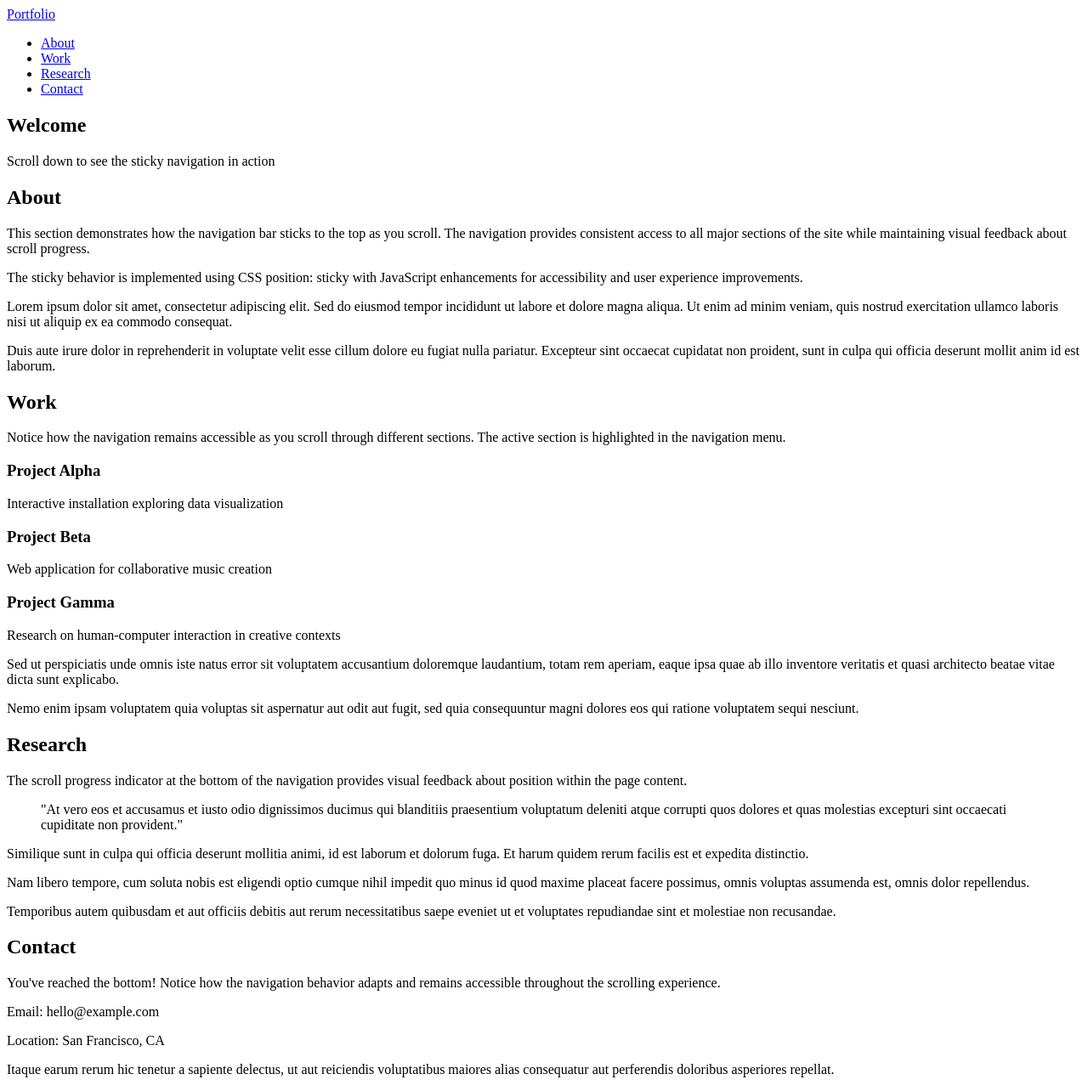
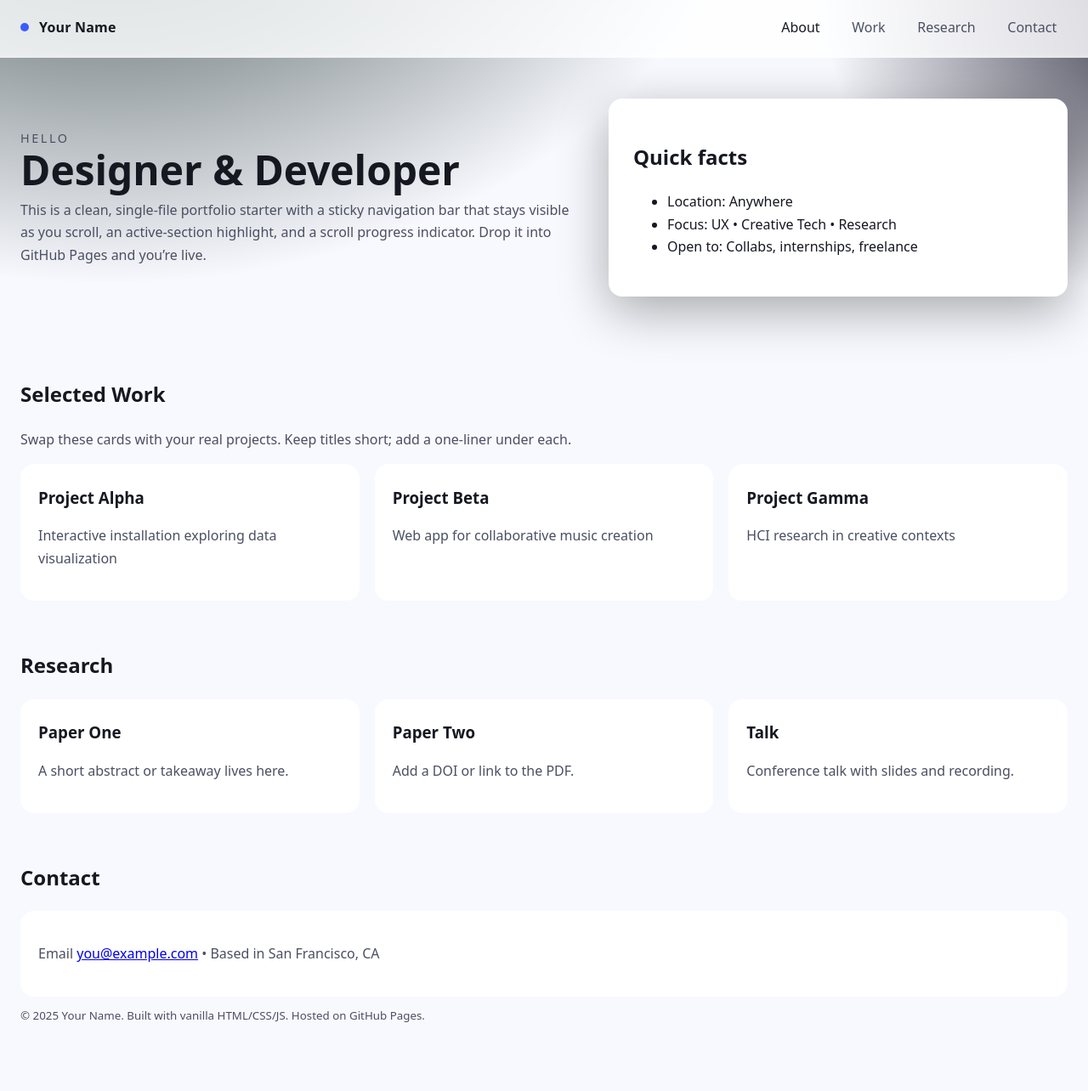
Before and after one commit to avatartakovsky/portfolio, a plain HTML site: page index.html in a window 1280 px wide. Shown: the whole page at 85% size. After the commit the page ends 1207 px from the top, so only its background shows below. Drawn offline with Linux system fonts and the light colour scheme.

Commit message:
Update index.html

```diff
--- a/index.html
+++ b/index.html
@@ -1,87 +1,208 @@
-<html lang="en"><head>
-    <meta charset="UTF-8">
-    <meta name="viewport" content="width=device-width, initial-scale=1.0">
-    <title>Sticky Navigation</title>
-    <link rel="stylesheet" href="styles.css">
-    <!--
-    PATTERN: Sticky Navigation
-    DEMONSTRATES: Clean sticky header with scroll behavior, progress indicator
-    ENHANCEMENTS: Add scroll-based nav highlighting, hide/show on scroll direction, mobile collapsing
-    -->
+<!DOCTYPE html>
+<html lang="en">
+<head>
+  <meta charset="utf-8" />
+  <meta name="viewport" content="width=device-width, initial-scale=1" />
+  <title>Your Name — Portfolio</title>
+  <meta name="description" content="A minimal portfolio with a sticky navigation bar, scroll‑spy highlighting, and progress indicator. Single‑file and GitHub Pages ready."/>
+  <style>
+    /* ====== Theme ====== */
+    :root{
+      --bg: #0b0c10;
+      --surface: #111218cc; /* translucent for blur */
+      --text: #f5f7ff;
+      --muted: #c9ccda;
+      --accent: #8b9dff;
+      --ring: #9ad0ff;
+      --card: #14161f;
+      --maxw: 90rem;
+      --nav-h: 64px; /* header height */
+      --radius: 16px;
+    }
+    @media (prefers-color-scheme: light){
+      :root{
+        --bg:#f8f9fe; --surface:#ffffffcc; --text:#161821; --muted:#4a4f62; --accent:#3b5bff; --ring:#3aa3ff; --card:#ffffff;
+      }
+    }
+    *{box-sizing:border-box}
+    html{scroll-behavior:smooth}
+    @media (prefers-reduced-motion: reduce){ html{scroll-behavior:auto} }
+    body{
+      margin:0; font: 500 16px/1.65 system-ui, -apple-system, Segoe UI, Roboto, Inter, "Helvetica Neue", Arial, "Noto Sans", "Apple Color Emoji", "Segoe UI Emoji";
+      color:var(--text); background:radial-gradient(80rem 60rem at 10% -20%, #233 0%, transparent 60%), radial-gradient(50rem 40rem at 110% 0%, #223 0%, transparent 55%), var(--bg);
+    }
+    .wrap{max-width:var(--maxw); margin:0 auto; padding:0 24px}
+
+    /* ====== Skip link ====== */
+    .skip-link{position:absolute; left:-9999px; top:0; background:var(--card); color:var(--text); padding:10px 14px; border-radius:10px; box-shadow:0 8px 30px #0003}
+    .skip-link:focus{left:12px; top:12px; outline:3px solid var(--ring)}
+
+    /* ====== Header / Sticky Nav ====== */
+    header{
+      position:sticky; top:0; z-index:50; backdrop-filter:saturate(180%) blur(10px);
+      background:var(--surface); border-bottom:1px solid #ffffff20;
+    }
+    .nav{display:flex; align-items:center; justify-content:space-between; height:var(--nav-h)}
+    .brand{display:flex; align-items:center; gap:.75rem; font-weight:800; letter-spacing:.2px}
+    .brand .dot{display:inline-block; width:10px; height:10px; border-radius:50%; background:var(--accent)}
+
+    .nav ul{list-style:none; display:flex; gap:.75rem; margin:0; padding:0}
+    .nav a{display:inline-flex; align-items:center; gap:.4rem; text-decoration:none; color:var(--muted); padding:.55rem .8rem; border-radius:999px}
+    .nav a:hover{color:var(--text); background:#ffffff10}
+    .nav a[aria-current="true"], .nav a.is-active{color:var(--text); background:#ffffff1a; box-shadow: inset 0 0 0 1px #ffffff20}
+
+    /* Mobile menu */
+    .nav-toggle{display:none; background:transparent; border:1px solid #ffffff30; color:var(--text); padding:.5rem .7rem; border-radius:10px}
+    .nav-toggle:focus-visible{outline:3px solid var(--ring)}
+    @media (max-width: 900px){
+      .nav ul{position:fixed; inset:calc(var(--nav-h) + 8px) 12px auto 12px; background:var(--card); border:1px solid #ffffff20; border-radius:14px; box-shadow:0 16px 60px #0005; padding:10px; flex-direction:column; gap:4px; display:none}
+      .nav ul[aria-expanded="true"]{display:flex}
+      .nav-toggle{display:inline-flex}
+    }
+
+    /* ====== Progress bar (under header) ====== */
+    .progress{height:3px; background:#ffffff1a; position:relative}
+    .progress > i{position:absolute; inset:0; width:0; background:linear-gradient(90deg, var(--accent), #66e1ff); transform-origin:left;}
+
+    /* ====== Main content ====== */
+    main{padding:48px 0 80px}
+    section{scroll-margin-top: calc(var(--nav-h) + 16px);}
+    .hero{display:grid; grid-template-columns: 1.1fr .9fr; gap:2rem; align-items:center; padding:48px 0}
+    .hero .card{background:var(--card); border:1px solid #ffffff1f; border-radius:var(--radius); padding:28px; box-shadow:0 16px 60px #0005}
+    .hero h1{font-size: clamp(28px, 2.8vw + 12px, 64px); line-height:1.06; margin:0 0 8px}
+    .hero p{color:var(--muted); margin:0}
+
+    .grid{display:grid; grid-template-columns: repeat(3, 1fr); gap:18px}
+    .card{background:var(--card); border:1px solid #ffffff1f; border-radius:var(--radius); padding:20px}
+    .card h3{margin:.2rem 0 .3rem}
+    .muted{color:var(--muted)}
+    .kicker{font-size:.9rem; text-transform:uppercase; letter-spacing:.18em; color:var(--muted)}
+
+    @media (max-width:1000px){ .hero{grid-template-columns:1fr} .grid{grid-template-columns:1fr 1fr} }
+    @media (max-width:640px){ .grid{grid-template-columns:1fr} }
+
+    footer{padding:56px 0 80px; color:var(--muted)}
+    footer a{color:inherit}
+  </style>
 </head>
-<body><a href="#main" style="position: absolute; left: -9999px; z-index: 1000; padding: 8px; background: rgb(0, 0, 0); color: rgb(255, 255, 255); text-decoration: none;">Skip to main content</a>
-    <header class="header" id="header">
-        <nav class="nav">
-            <div class="nav-brand">
-                <a href="#home">Portfolio</a>
+<body>
+  <a class="skip-link" href="#content">Skip to content</a>
+
+  <header>
+    <div class="wrap nav" role="navigation" aria-label="Primary">
+      <div class="brand"><span class="dot" aria-hidden="true"></span> <span>Your Name</span></div>
+      <button class="nav-toggle" aria-controls="menu" aria-expanded="false" aria-label="Toggle menu">☰</button>
+      <ul id="menu" role="menubar" aria-expanded="false">
+        <li role="none"><a role="menuitem" href="#about" data-spy>About</a></li>
+        <li role="none"><a role="menuitem" href="#work" data-spy>Work</a></li>
+        <li role="none"><a role="menuitem" href="#research" data-spy>Research</a></li>
+        <li role="none"><a role="menuitem" href="#contact" data-spy>Contact</a></li>
+      </ul>
     </div>
-            <ul class="nav-list">
-                <li><a href="#about" class="nav-link">About</a></li>
-                <li><a href="#work" class="nav-link">Work</a></li>
-                <li><a href="#research" class="nav-link">Research</a></li>
-                <li><a href="#contact" class="nav-link">Contact</a></li>
-            </ul>
-        </nav>
-        <div class="scroll-progress" id="scrollProgress" style="transform: scaleX(0);"></div>
+    <div class="progress" aria-hidden="true"><i id="bar"></i></div>
   </header>
 
-    <main>
-        <section id="home" class="hero">
-            <h1>Welcome</h1>
-            <p>Scroll down to see the sticky navigation in action</p>
+  <main id="content" class="wrap">
+    <!-- HERO / INTRO -->
+    <section id="about" aria-labelledby="about-h">
+      <div class="hero">
+        <div>
+          <p class="kicker">Hello</p>
+          <h1 id="about-h">Designer & Developer</h1>
+          <p class="muted">This is a clean, single‑file portfolio starter with a sticky navigation bar that stays visible as you scroll, an active‑section highlight, and a scroll progress indicator. Drop it into GitHub Pages and you’re live.</p>
+        </div>
+        <div class="card">
+          <h2>Quick facts</h2>
+          <ul>
+            <li>Location: Anywhere</li>
+            <li>Focus: UX • Creative Tech • Research</li>
+            <li>Open to: Collabs, internships, freelance</li>
+          </ul>
+        </div>
+      </div>
     </section>
 
-        <section id="about" class="content-section">
-            <h2>About</h2>
-            <p>This section demonstrates how the navigation bar sticks to the top as you scroll. The navigation provides consistent access to all major sections of the site while maintaining visual feedback about scroll progress.</p>
-            <p>The sticky behavior is implemented using CSS position: sticky with JavaScript enhancements for accessibility and user experience improvements.</p>
-            <p>Lorem ipsum dolor sit amet, consectetur adipiscing elit. Sed do eiusmod tempor incididunt ut labore et dolore magna aliqua. Ut enim ad minim veniam, quis nostrud exercitation ullamco laboris nisi ut aliquip ex ea commodo consequat.</p>
-            <p>Duis aute irure dolor in reprehenderit in voluptate velit esse cillum dolore eu fugiat nulla pariatur. Excepteur sint occaecat cupidatat non proident, sunt in culpa qui officia deserunt mollit anim id est laborum.</p>
+    <!-- WORK -->
+    <section id="work" aria-labelledby="work-h" style="padding:28px 0 8px">
+      <h2 id="work-h">Selected Work</h2>
+      <p class="muted">Swap these cards with your real projects. Keep titles short; add a one‑liner under each.</p>
+      <div class="grid" style="margin-top:12px">
+        <article class="card"><h3>Project Alpha</h3><p class="muted">Interactive installation exploring data visualization</p></article>
+        <article class="card"><h3>Project Beta</h3><p class="muted">Web app for collaborative music creation</p></article>
+        <article class="card"><h3>Project Gamma</h3><p class="muted">HCI research in creative contexts</p></article>
+      </div>
     </section>
 
-        <section id="work" class="content-section">
-            <h2>Work</h2>
-            <p>Notice how the navigation remains accessible as you scroll through different sections. The active section is highlighted in the navigation menu.</p>
-            <div class="work-grid">
-                <div class="work-item">
-                    <h3>Project Alpha</h3>
-                    <p>Interactive installation exploring data visualization</p>
+    <!-- RESEARCH -->
+    <section id="research" aria-labelledby="research-h" style="padding:28px 0 8px">
+      <h2 id="research-h">Research</h2>
+      <div class="grid" style="margin-top:12px">
+        <article class="card"><h3>Paper One</h3><p class="muted">A short abstract or takeaway lives here.</p></article>
+        <article class="card"><h3>Paper Two</h3><p class="muted">Add a DOI or link to the PDF.</p></article>
+        <article class="card"><h3>Talk</h3><p class="muted">Conference talk with slides and recording.</p></article>
       </div>
-                <div class="work-item">
-                    <h3>Project Beta</h3>
-                    <p>Web application for collaborative music creation</p>
-                </div>
-                <div class="work-item">
-                    <h3>Project Gamma</h3>
-                    <p>Research on human-computer interaction in creative contexts</p>
-                </div>
-            </div>
-            <p>Sed ut perspiciatis unde omnis iste natus error sit voluptatem accusantium doloremque laudantium, totam rem aperiam, eaque ipsa quae ab illo inventore veritatis et quasi architecto beatae vitae dicta sunt explicabo.</p>
-            <p>Nemo enim ipsam voluptatem quia voluptas sit aspernatur aut odit aut fugit, sed quia consequuntur magni dolores eos qui ratione voluptatem sequi nesciunt.</p>
     </section>
 
-        <section id="research" class="content-section">
-            <h2>Research</h2>
-            <p>The scroll progress indicator at the bottom of the navigation provides visual feedback about position within the page content.</p>
-            <blockquote>
-                "At vero eos et accusamus et iusto odio dignissimos ducimus qui blanditiis praesentium voluptatum deleniti atque corrupti quos dolores et quas molestias excepturi sint occaecati cupiditate non provident."
-            </blockquote>
-            <p>Similique sunt in culpa qui officia deserunt mollitia animi, id est laborum et dolorum fuga. Et harum quidem rerum facilis est et expedita distinctio.</p>
-            <p>Nam libero tempore, cum soluta nobis est eligendi optio cumque nihil impedit quo minus id quod maxime placeat facere possimus, omnis voluptas assumenda est, omnis dolor repellendus.</p>
-            <p>Temporibus autem quibusdam et aut officiis debitis aut rerum necessitatibus saepe eveniet ut et voluptates repudiandae sint et molestiae non recusandae.</p>
-        </section>
-
-        <section id="contact" class="content-section">
-            <h2>Contact</h2>
-            <p>You've reached the bottom! Notice how the navigation behavior adapts and remains accessible throughout the scrolling experience.</p>
-            <div class="contact-info">
-                <p>Email: hello@example.com</p>
-                <p>Location: San Francisco, CA</p>
+    <!-- CONTACT -->
+    <section id="contact" aria-labelledby="contact-h" style="padding:28px 0 8px">
+      <h2 id="contact-h">Contact</h2>
+      <div class="card">
+        <p class="muted">Email <a href="mailto:you@example.com">you@example.com</a> • Based in San Francisco, CA</p>
       </div>
-            <p>Itaque earum rerum hic tenetur a sapiente delectus, ut aut reiciendis voluptatibus maiores alias consequatur aut perferendis doloribus asperiores repellat.</p>
     </section>
   </main>
 
-    <script src="script.js"></script>
+  <footer class="wrap">
+    <small>© <span id="year"></span> Your Name. Built with vanilla HTML/CSS/JS. Hosted on GitHub Pages.</small>
+  </footer>
 
-</body></html>
+  <script>
+    // ====== Mobile menu toggle ======
+    const toggle = document.querySelector('.nav-toggle');
+    const menu = document.getElementById('menu');
+    toggle.addEventListener('click', () => {
+      const open = menu.getAttribute('aria-expanded') === 'true';
+      menu.setAttribute('aria-expanded', String(!open));
+      toggle.setAttribute('aria-expanded', String(!open));
+    });
+
+    // Close menu after clicking a link (mobile)
+    menu.querySelectorAll('a').forEach(a => a.addEventListener('click', () => {
+      if (getComputedStyle(toggle).display !== 'none') {
+        menu.setAttribute('aria-expanded', 'false');
+        toggle.setAttribute('aria-expanded', 'false');
+      }
+    }));
+
+    // ====== Scroll progress bar ======
+    const bar = document.getElementById('bar');
+    const setProgress = () => {
+      const h = document.documentElement;
+      const scrolled = (h.scrollTop) / (h.scrollHeight - h.clientHeight);
+      bar.style.width = (scrolled * 100).toFixed(2) + '%';
+    };
+    setProgress();
+    document.addEventListener('scroll', setProgress, {passive:true});
+
+    // ====== Scroll‑spy (active section highlighting) ======
+    const links = Array.from(document.querySelectorAll('[data-spy]'));
+    const sections = links.map(l => document.querySelector(l.getAttribute('href'))).filter(Boolean);
+
+    const spy = new IntersectionObserver((entries) => {
+      entries.forEach(entry => {
+        const id = entry.target.getAttribute('id');
+        const link = links.find(l => l.getAttribute('href') === '#' + id);
+        if (entry.isIntersecting) {
+          links.forEach(a => { a.removeAttribute('aria-current'); a.classList.remove('is-active'); });
+          if (link) { link.setAttribute('aria-current', 'true'); link.classList.add('is-active'); }
+        }
+      });
+    }, { rootMargin: '-40% 0px -50% 0px', threshold: 0.01 });
+
+    sections.forEach(s => spy.observe(s));
+
+    // ====== Year in footer ======
+    document.getElementById('year').textContent = new Date().getFullYear();
+  </script>
+</body>
+</html>
```
Lines whose indentation alone changed are shown as unchanged.
